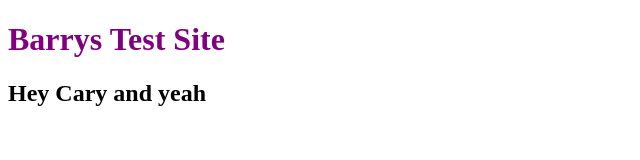
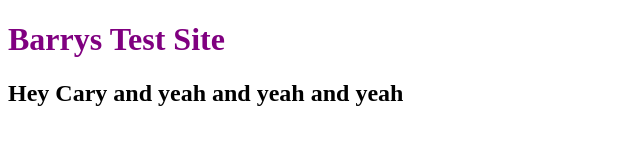
Before and after one commit to BM303/barrys-test-site, a plain HTML site: page index.html in a window 1280 px wide. Shown: the whole page, without its empty margins (0-640 px from the left). Drawn offline with Linux system fonts and the light colour scheme.

Commit message:
Yet another change

```diff
--- a/index.html
+++ b/index.html
@@ -7,6 +7,6 @@
   </head>
   <body>
     <h1>Barrys Test Site</h1>
-    <h2>Hey Cary and yeah</h2>
+    <h2>Hey Cary and yeah and yeah and yeah</h2>
   </body>
 </html>
```
